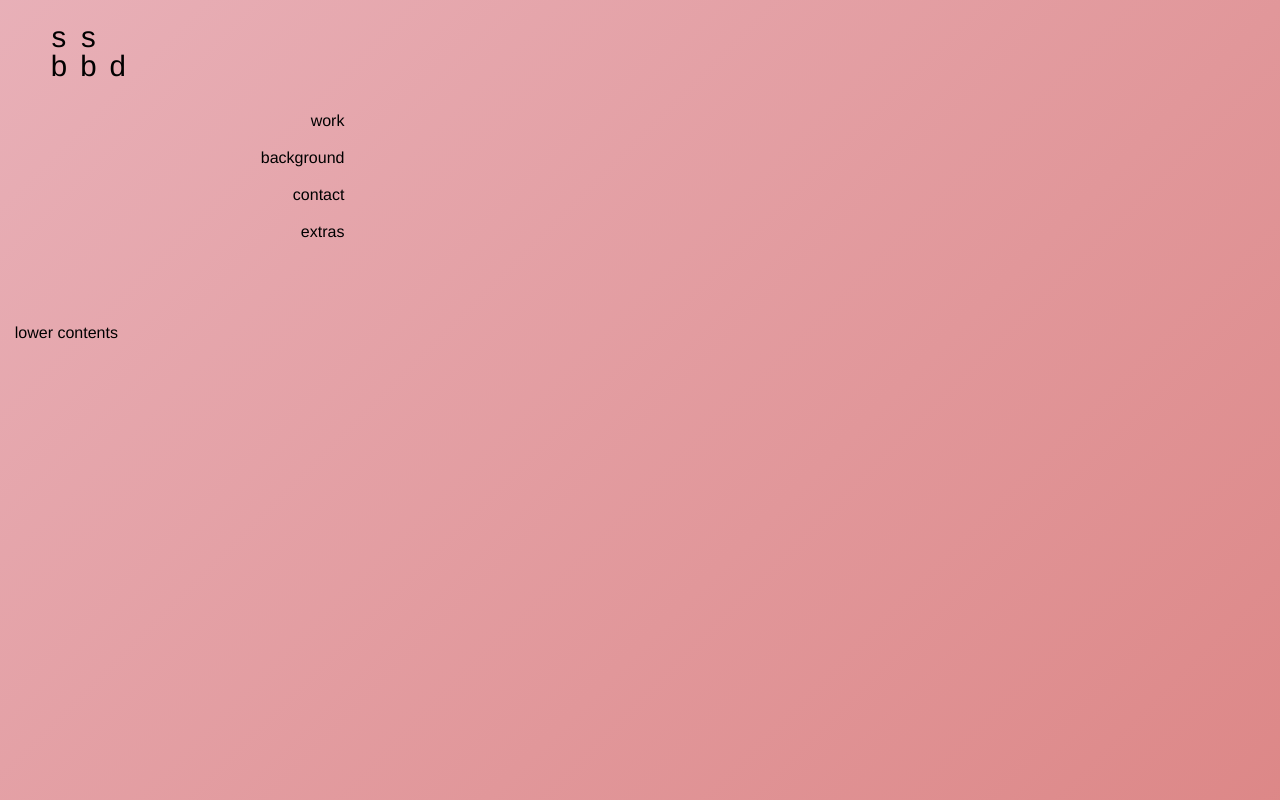
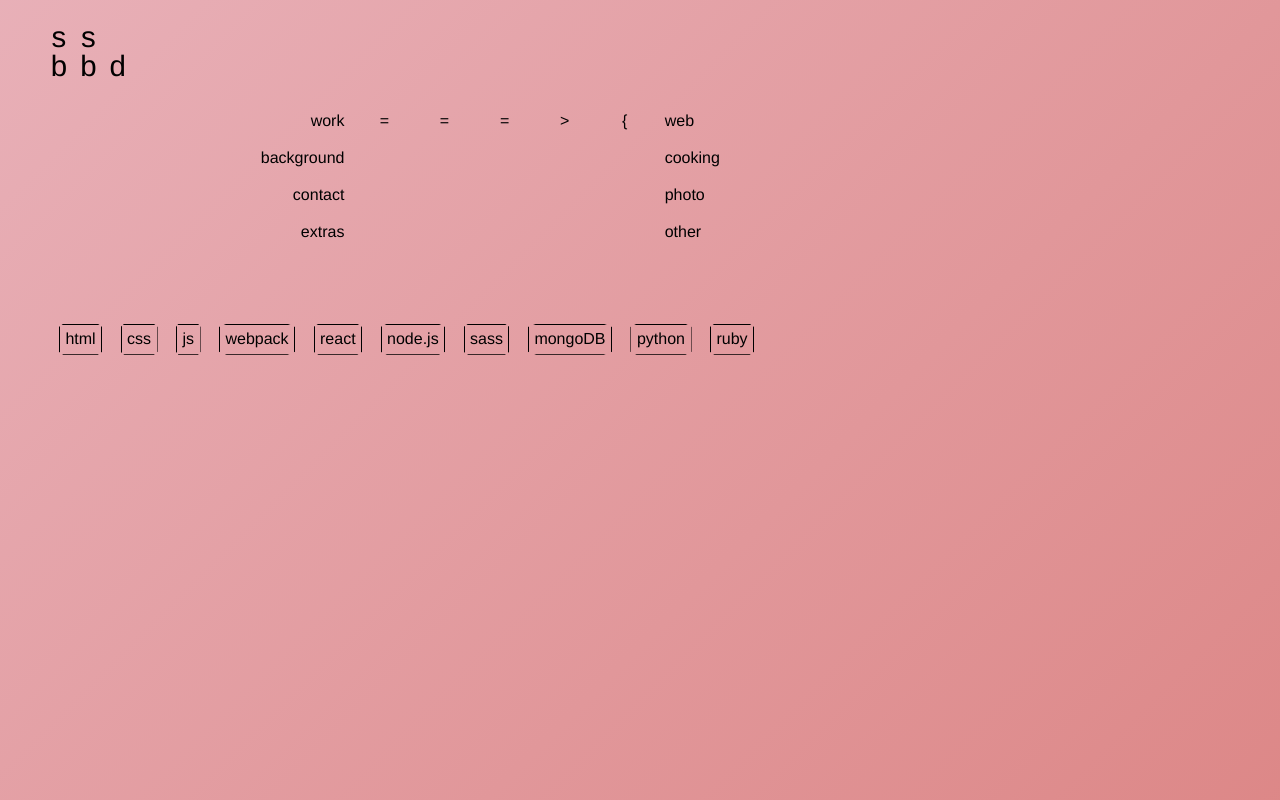
Before and after one commit to seanstephenbrian/ssbbd, a website built with webpack: page src/html/index.html in a window 1280 px wide. Built offline with nearby package versions, Linux system fonts and the light colour scheme.

Commit message:
begin laying out web content section

```diff
--- /dev/null
+++ b/src/html/web.html
@@ -0,0 +1,12 @@
+<div class="tags">
+    <div class="tag">html</div>
+    <div class="tag">css</div>
+    <div class="tag">js</div>
+    <div class="tag">webpack</div>
+    <div class="tag">react</div>
+    <div class="tag">node.js</div>
+    <div class="tag">sass</div>
+    <div class="tag">mongoDB</div>
+    <div class="tag">python</div>
+    <div class="tag">ruby</div>
+</div>
--- a/src/js/index.js
+++ b/src/js/index.js
@@ -8,8 +8,9 @@ import indexBody from '../html/index.html';
 import renderBackground from './background';
 import renderContact from './contact';
 import renderExtras from './extras';
-import renderWork from './work';
+import renderWork, { renderWebLink } from './work';
 import showStudio from './header-hover';
+import renderWeb from './web';
 
 document.body.innerHTML = indexBody;
 
@@ -34,3 +35,6 @@ function addMenuListeners() {
     const extras = document.querySelector('.extras-link');
     extras.addEventListener('click', renderExtras);
 }
+
+renderWork();
+renderWeb();
--- a/src/js/web.js
+++ b/src/js/web.js
@@ -1,7 +1,8 @@
+import webHtml from '../html/web.html';
+
 function renderWeb() {
     const lowerSection = document.querySelector('.lower-section');
-    lowerSection.textContent = 'web';
-
+    lowerSection.innerHTML = webHtml;
 }
 
 export default renderWeb;
--- a/src/style/index.scss
+++ b/src/style/index.scss
@@ -1,4 +1,3 @@
-@use 'meyer';
 $rvv: calc(1rem + 1vh + 1vw);
 
 // fonts:
@@ -8,12 +7,16 @@ $font-stack: 'Helvetica';
 $green: #20C20E;
 
 // dimensions:
-$body-margin: calc(0.6*$rvv) calc(0.4*$rvv);
+$body-left-margin: calc(0.4*$rvv);
+$body-top-margin: calc(0.6*$rvv);
 $header-margin-bottom: calc(0.6*$rvv);
 $letter: calc(0.8*$rvv);
 $menu-gap: calc(0.3*$rvv);
 $mid-page-gap: calc(2*$rvv);
 $ssbbd-font-size: $letter;
+
+@import 'meyer';
+@import './web.scss';
 
 .hide {
     display: none;
@@ -43,7 +46,7 @@ html {
         .wrapper {
             width: 100%;
             height: 100%;
-            margin: $body-margin;
+            margin: $body-top-margin $body-left-margin;
             display: flex;
             flex-direction: column;
 
--- /dev/null
+++ b/src/style/web.scss
@@ -0,0 +1,24 @@
+.tags {
+    margin: 0 calc(1.4*($body-left-margin + $letter)) 0 calc($body-left-margin + $letter);
+    display: flex;
+    flex-direction: row;
+    flex-wrap: wrap;
+    justify-content: flex-start;
+    gap: calc(0.5*$rvv);
+}
+
+.tag {
+    border: 1px solid black;
+    padding: calc(0.15*$rvv);
+    clip-path: polygon(
+        0 10%,
+        10% 0,
+        90% 0,
+        100% 10%,
+        100% 90%,
+        90% 100%,
+        10% 100%,
+        0% 90%,
+        0% 10%)
+    ;
+}
```
Also changed, not shown: dist/main.bundle.js.
